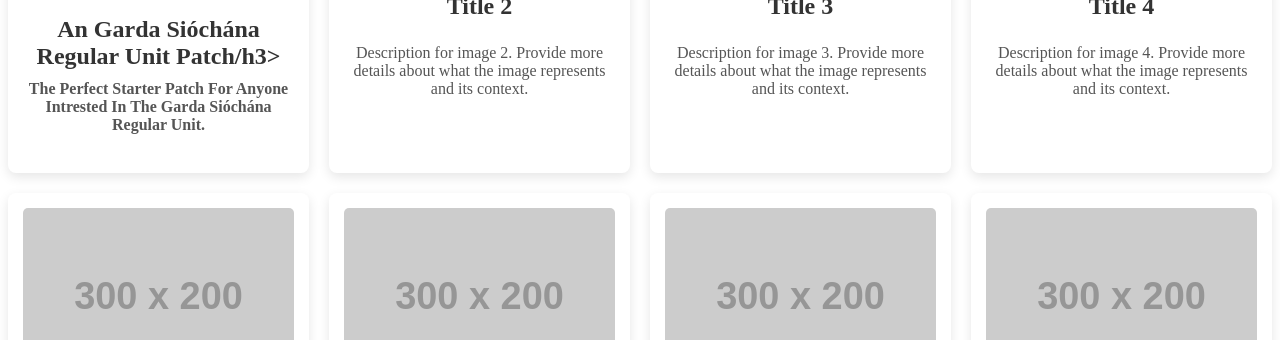
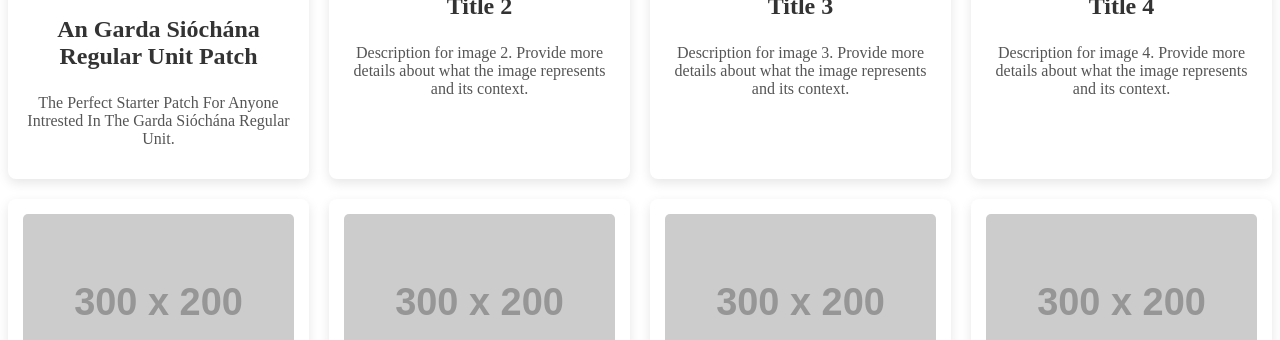
Before and after one commit to Ntvix/Gaffos-Patches, a plain HTML site: page garda.html in a window 1280 px wide. Shown: the part 460-800 px from the top of the page. Drawn offline with Linux system fonts and the light colour scheme; placeholder pictures from the web are drawn by us.

Commit message:
Update garda.html

```diff
--- a/garda.html
+++ b/garda.html
@@ -32,7 +32,7 @@
         <!-- Image Box 1 -->
         <div class="image-box">
           <img src="https://media.discordapp.net/attachments/1336495084429901939/1361344149118259501/Patch2-removebg-preview.png?ex=67fe6a09&is=67fd1889&hm=cbbc1fc0259e1fafd4c0ecead067c87bd4ea5e0f78493232ecaa9efeb6beef2d&=&format=webp&quality=lossless">
-          <h3>An Garda Sióchána Regular Unit Patch/h3>
+          <h3>An Garda Sióchána Regular Unit Patch</h3>
           <p>The Perfect Starter Patch For Anyone Intrested In The Garda Sióchána Regular Unit.</p>
         </div>
         <!-- Image Box 2 -->
```
